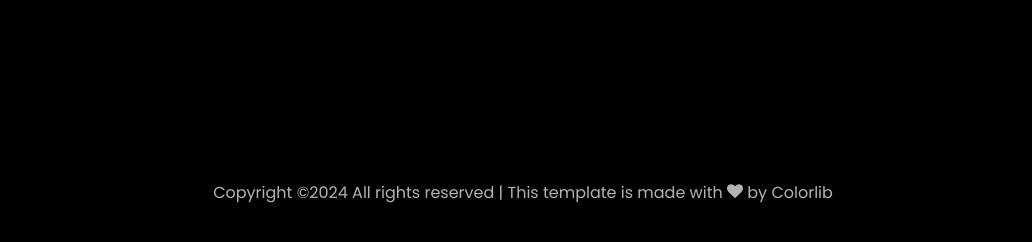
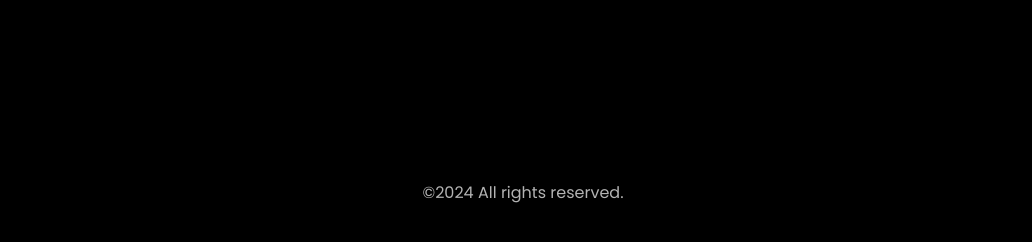
Before and after one commit to shivansh-hub/shivansh_hub, a plain HTML site: page index.html in a window 1280 px wide. Shown: the part 6204-6446 px from the top of the page, without its empty margins (117-1149 px from the left). Drawn offline with Linux system fonts and the light colour scheme; files whose address does not match are found by name.

Commit message:
Update index.html

```diff
--- a/index.html
+++ b/index.html
@@ -615,19 +615,19 @@
     <div class="container">
         <div class="row">
             <div class="col-md-12 text-center">
-
-			  <p><!-- Link back to Colorlib can't be removed. Template is licensed under CC BY 3.0. -->
-	Copyright &copy;<script>document.write(new Date().getFullYear());</script> All rights reserved | This template is made with <i class="icon-heart color-danger" aria-hidden="true"></i> by <a href="https://colorlib.com" target="_blank">Colorlib</a>
-	<!-- Link back to Colorlib can't be removed. Template is licensed under CC BY 3.0. --></p>
+                <p>&copy;<script>document.write(new Date().getFullYear());</script> All rights reserved.</p>
             </div>
         </div>
     </div>
 </footer>
 
-
 <!-- loader -->
-  <div id="ftco-loader" class="show fullscreen"><svg class="circular" width="48px" height="48px"><circle class="path-bg" cx="24" cy="24" r="22" fill="none" stroke-width="4" stroke="#eeeeee"/><circle class="path" cx="24" cy="24" r="22" fill="none" stroke-width="4" stroke-miterlimit="10" stroke="#F96D00"/></svg></div>
-
+<div id="ftco-loader" class="show fullscreen">
+    <svg class="circular" width="48px" height="48px">
+        <circle class="path-bg" cx="24" cy="24" r="22" fill="none" stroke-width="4" stroke="#eeeeee"/>
+        <circle class="path" cx="24" cy="24" r="22" fill="none" stroke-width="4" stroke-miterlimit="10" stroke="#F96D00"/>
+    </svg>
+</div>
 
 <script src="js/jquery.min.js"></script>
 <script src="js/jquery-migrate-3.0.1.min.js"></script>
```
Lines whose indentation alone changed are shown as unchanged.
